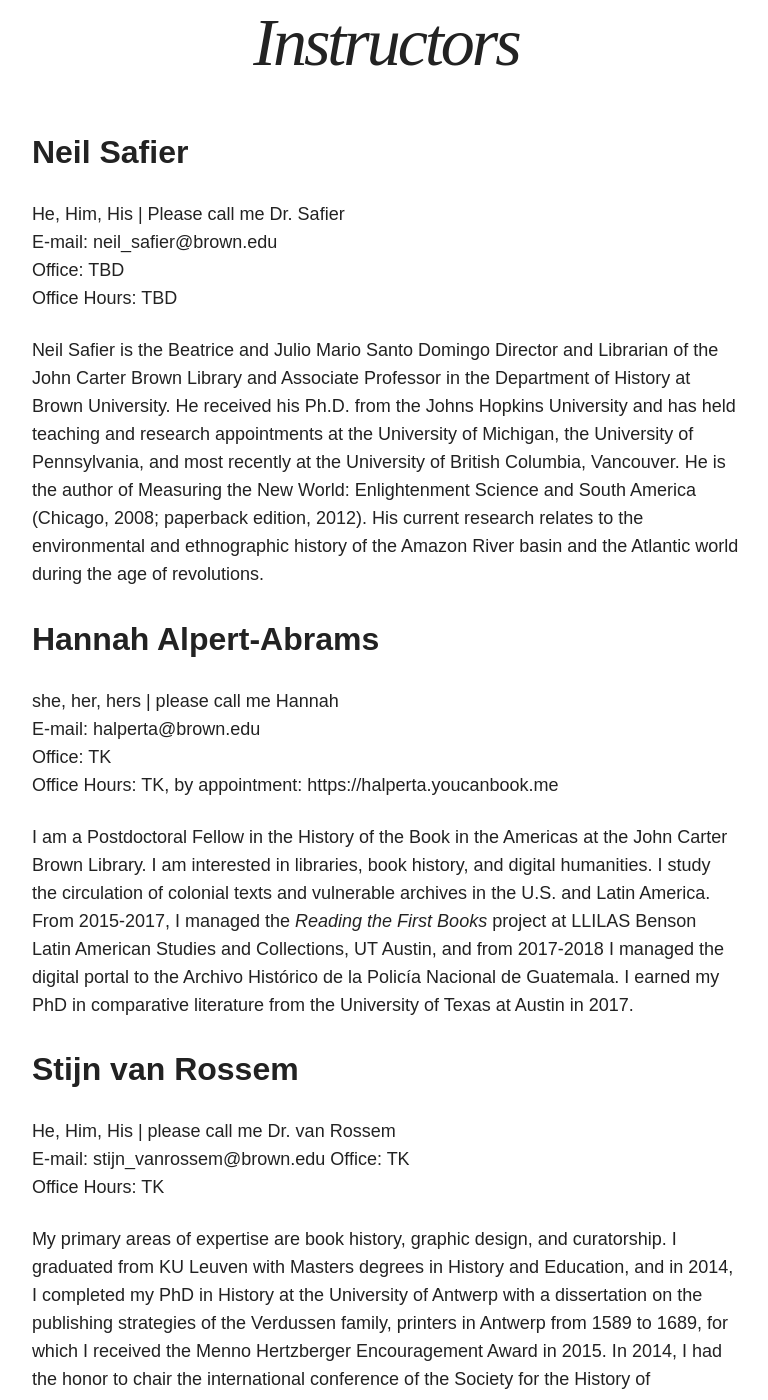
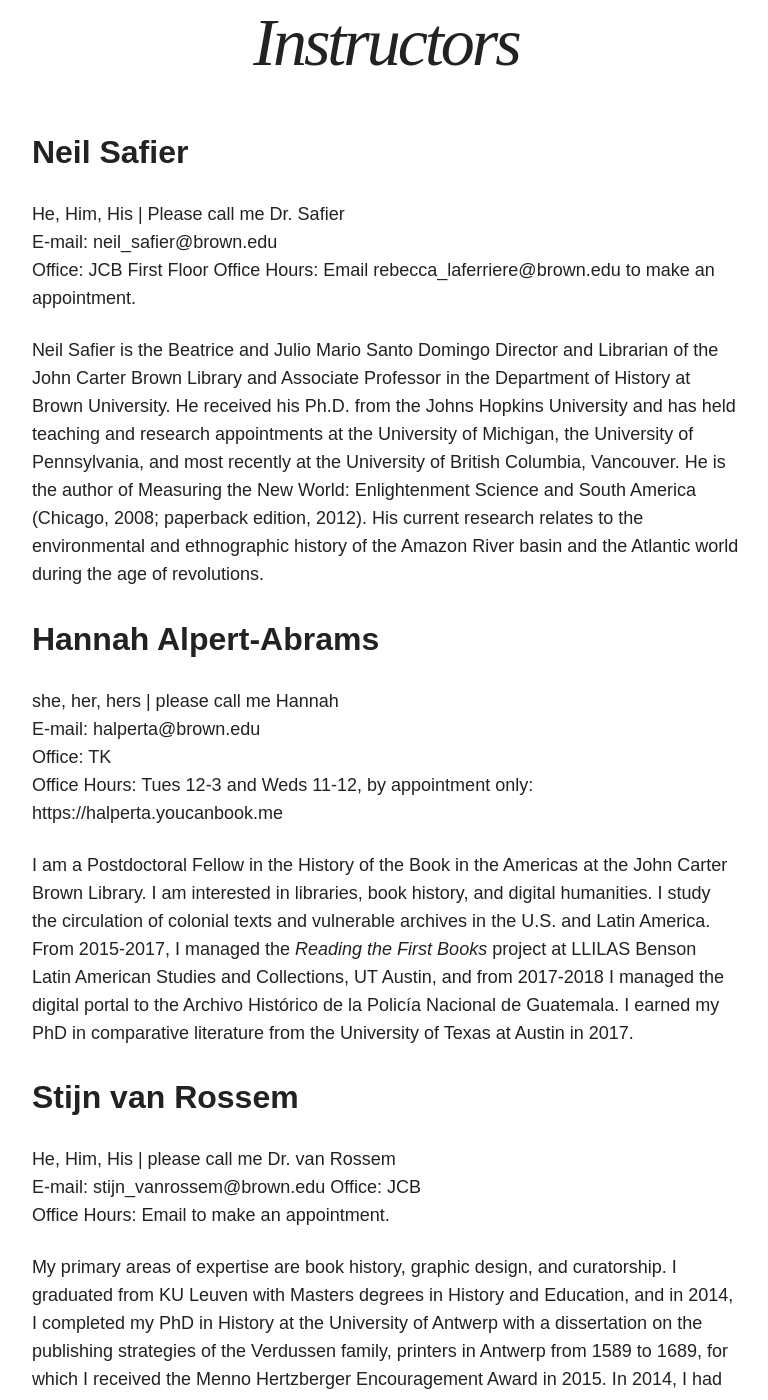
Before and after one commit to halperta/2019-bookhistory, a Jekyll site: the page built from instructors/index.md, in a window 1280 px wide and 1400 px high, scrolled down 470 px. Shown: the whole window, without its empty margins (254-1022 px from the left). Built offline with Jekyll 4.4.1, drawn with Linux system fonts in a browser that asks for light colours; nearby versions of some CDN libraries.

Commit message:
updating office locations etc.

```diff
--- a/instructors/index.md
+++ b/instructors/index.md
@@ -7,8 +7,8 @@ Image:
 ## Neil Safier
 He, Him, His | Please call me Dr. Safier \\
 E-mail: neil_safier@brown.edu
-Office: TBD
-Office Hours: TBD
+Office: JCB First Floor
+Office Hours: Email rebecca_laferriere@brown.edu to make an appointment.
 
 Neil Safier is the Beatrice and Julio Mario Santo Domingo Director and Librarian of the John Carter Brown Library and Associate Professor in the Department of History at Brown University. He received his Ph.D. from the Johns Hopkins University and has held teaching and research appointments at the University of Michigan, the University of Pennsylvania, and most recently at the University of British Columbia, Vancouver. He is the author of Measuring the New World: Enlightenment Science and South America (Chicago, 2008; paperback edition, 2012). His current research relates to the environmental and ethnographic history of the Amazon River basin and the Atlantic world during the age of revolutions.
 
@@ -16,14 +16,14 @@ Neil Safier is the Beatrice and Julio Mario Santo Domingo Director and Librarian
 she, her, hers | please call me Hannah \\
 E-mail: halperta@brown.edu
 Office: TK
-Office Hours: TK, by appointment: https://halperta.youcanbook.me
+Office Hours: Tues 12-3 and Weds 11-12, by appointment only: https://halperta.youcanbook.me
 
 I am a Postdoctoral Fellow in the History of the Book in the Americas at the John Carter Brown Library. I am interested in libraries, book history, and digital humanities. I study the circulation of colonial texts and vulnerable archives in the U.S. and Latin America. From 2015-2017, I managed the *Reading the First Books* project at LLILAS Benson Latin American Studies and Collections, UT Austin, and from 2017-2018 I managed the digital portal to the Archivo Histórico de la Policía Nacional de Guatemala. I earned my PhD in comparative literature from the University of Texas at Austin in 2017.
 
 ## Stijn van Rossem
 He, Him, His | please call me Dr. van Rossem \\
 E-mail: stijn_vanrossem@brown.edu
-Office: TK
-Office Hours: TK
+Office: JCB
+Office Hours: Email to make an appointment.
 
 My primary areas of expertise are book history, graphic design, and curatorship. I graduated from KU Leuven with Masters degrees in History and Education, and in 2014, I completed my PhD in History at the University of Antwerp with a dissertation on the publishing strategies of the Verdussen family, printers in Antwerp from 1589 to 1689, for which I received the Menno Hertzberger Encouragement Award in 2015. In 2014, I had the honor to chair the international conference of the Society for the History of Authorship, Reading and Publishing held in Antwerp.
```
